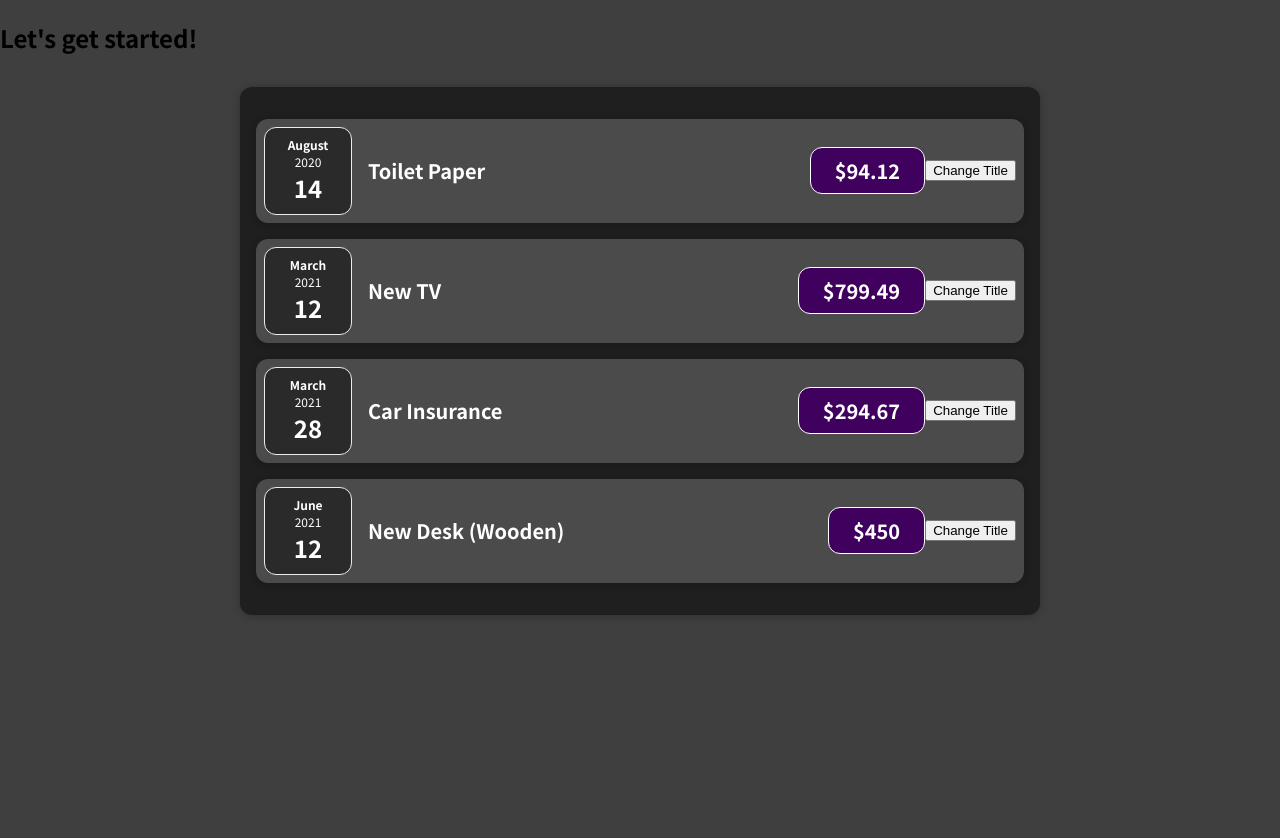
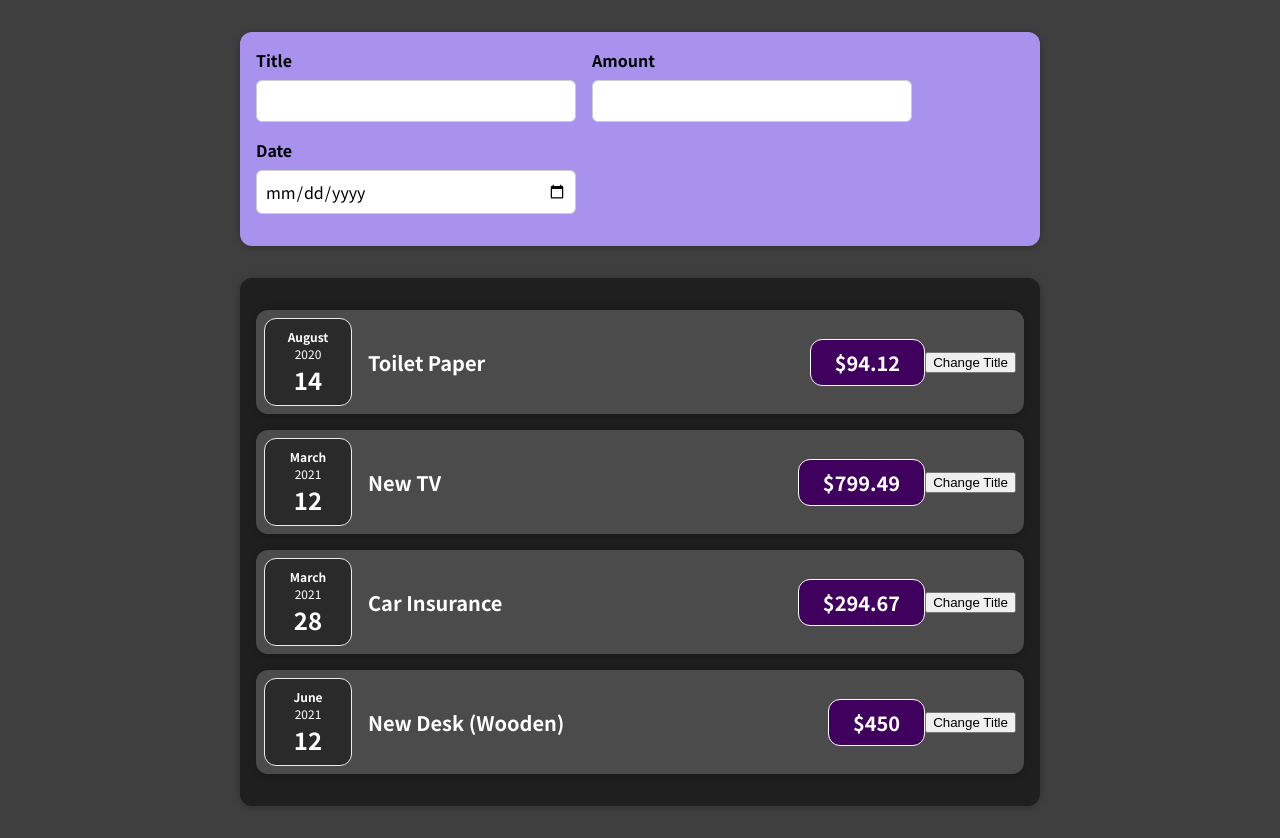
Before and after one commit to Brienyll/react-gd, a React (Create React App) app: page / in a window 1280 px wide. Before the commit the page ends 800 px from the top, so only its background shows below. Built offline with nearby package versions, Linux system fonts and the light colour scheme.

Commit message:
added form component for use input

```diff
--- a/src/App.js
+++ b/src/App.js
@@ -1,4 +1,5 @@
 import Expenses from './components/Expenses/Expenses';
+import NewExpense from './components/NewExpense/NewExpense';
 
 function App() {
   const expenses = [
@@ -24,7 +25,7 @@
   ];
   return (
     <div>
-      <h2>Let's get started!</h2>
+      <NewExpense />
       <Expenses items={expenses} />
     </div>
   );
--- /dev/null
+++ b/src/components/NewExpense/ExpenseForm.css
@@ -0,0 +1,26 @@
+.new-expense__controls {
+  display: flex;
+  flex-wrap: wrap;
+  gap: 1rem;
+  margin-bottom: 1rem;
+  text-align: left;
+}
+
+.new-expense__control label {
+  font-weight: bold;
+  margin-bottom: 0.5rem;
+  display: block;
+}
+
+.new-expense__control input {
+  font: inherit;
+  padding: 0.5rem;
+  border-radius: 6px;
+  border: 1px solid #ccc;
+  width: 20rem;
+  max-width: 100%;
+}
+
+.new-expense__actions {
+  text-align: right;
+}
--- /dev/null
+++ b/src/components/NewExpense/ExpenseForm.js
@@ -0,0 +1,24 @@
+import './ExpenseForm.css'
+
+const ExpenseForm = () => {
+  return (
+    <form>
+      <div className='new-expense__controls'>
+        <div className='new-expense__control'>
+          <label>Title</label>
+          <input type='text' />
+        </div>
+        <div className='new-expense__control'>
+          <label>Amount</label>
+          <input type='number' min='0.01' step='0.01' />
+        </div>
+        <div className='new-expense__control'>
+          <label>Date</label>
+          <input type='date' min='2019-01-01' max='2022-12-31' />
+        </div>
+      </div>
+    </form>
+  )
+}
+
+export default ExpenseForm
--- /dev/null
+++ b/src/components/NewExpense/NewExpense.css
@@ -0,0 +1,38 @@
+.new-expense {
+  background-color: #a892ee;
+  padding: 1rem;
+  margin: 2rem auto;
+  width: 50rem;
+  max-width: 95%;
+  border-radius: 12px;
+  text-align: center;
+  box-shadow: 0 1px 8px rgba(0, 0, 0, 0.25);
+}
+
+.new-expense button {
+  font: inherit;
+  cursor: pointer;
+  padding: 1rem 2rem;
+  border: 1px solid #40005d;
+  background-color: #40005d;
+  color: white;
+  border-radius: 12px;
+  margin-right: 1rem;
+}
+
+.new-expense button:hover,
+.new-expense button:active {
+  background-color: #510674;
+  border-color: #510674;
+}
+
+.new-expense button.alternative {
+  color: #220131;
+  border-color: transparent;
+  background-color: transparent;
+}
+
+.new-expense button.alternative:hover,
+.new-expense button.alternative:active {
+  background-color: #ddb3f8;
+}
--- /dev/null
+++ b/src/components/NewExpense/NewExpense.js
@@ -0,0 +1,12 @@
+import ExpenseForm from './ExpenseForm';
+import './NewExpense.css'
+
+const NewExpense = () => {
+  return (
+    <div className='new-expense'>
+      <ExpenseForm />
+    </div>
+  )
+}
+
+export default NewExpense;
```
Also changed, not shown: 1 other file (tests, documents, lock files or other folders).
